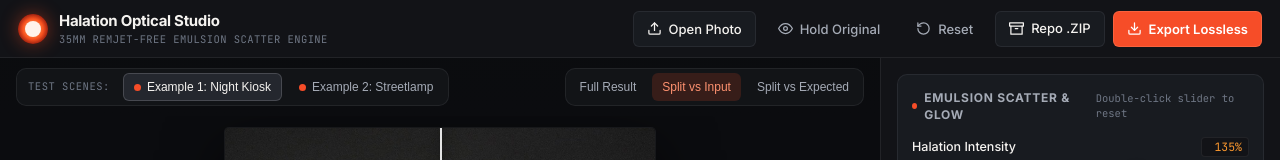
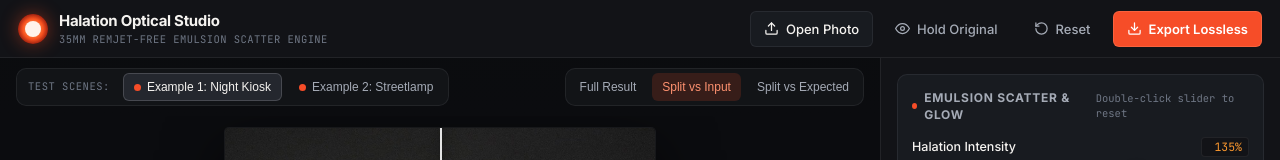
Before and after one commit to vv-b-s/halation-studio, a plain HTML site: page index.html in a window 1280 px wide. Shown: the top 160 px of the page. Drawn offline with Linux system fonts and the light colour scheme.

Commit message:
Clean up header actions for live GitHub Pages deployment

```diff
--- a/index.html
+++ b/index.html
@@ -48,15 +48,6 @@
         </svg>
         <span class="hide-xs">Reset</span>
       </button>
-
-      <a href="./halation-studio-github-pages.zip" download="halation-studio-github-pages.zip" id="download-repo-zip-btn" class="btn" title="Download the complete GitHub Pages repository as a .zip file" style="text-decoration: none;">
-        <svg viewBox="0 0 24 24" fill="none" stroke="currentColor" stroke-width="2" stroke-linecap="round" stroke-linejoin="round">
-          <path d="M21 8v13H3V8" />
-          <path d="M1 3h22v5H1z" />
-          <path d="M10 12h4" />
-        </svg>
-        <span class="hide-xs">Repo .ZIP</span>
-      </a>
 
       <button type="button" id="header-export-btn" class="btn btn-primary" title="Export full-resolution image without losing quality">
         <svg viewBox="0 0 24 24" fill="none" stroke="currentColor" stroke-width="2" stroke-linecap="round" stroke-linejoin="round">
```
